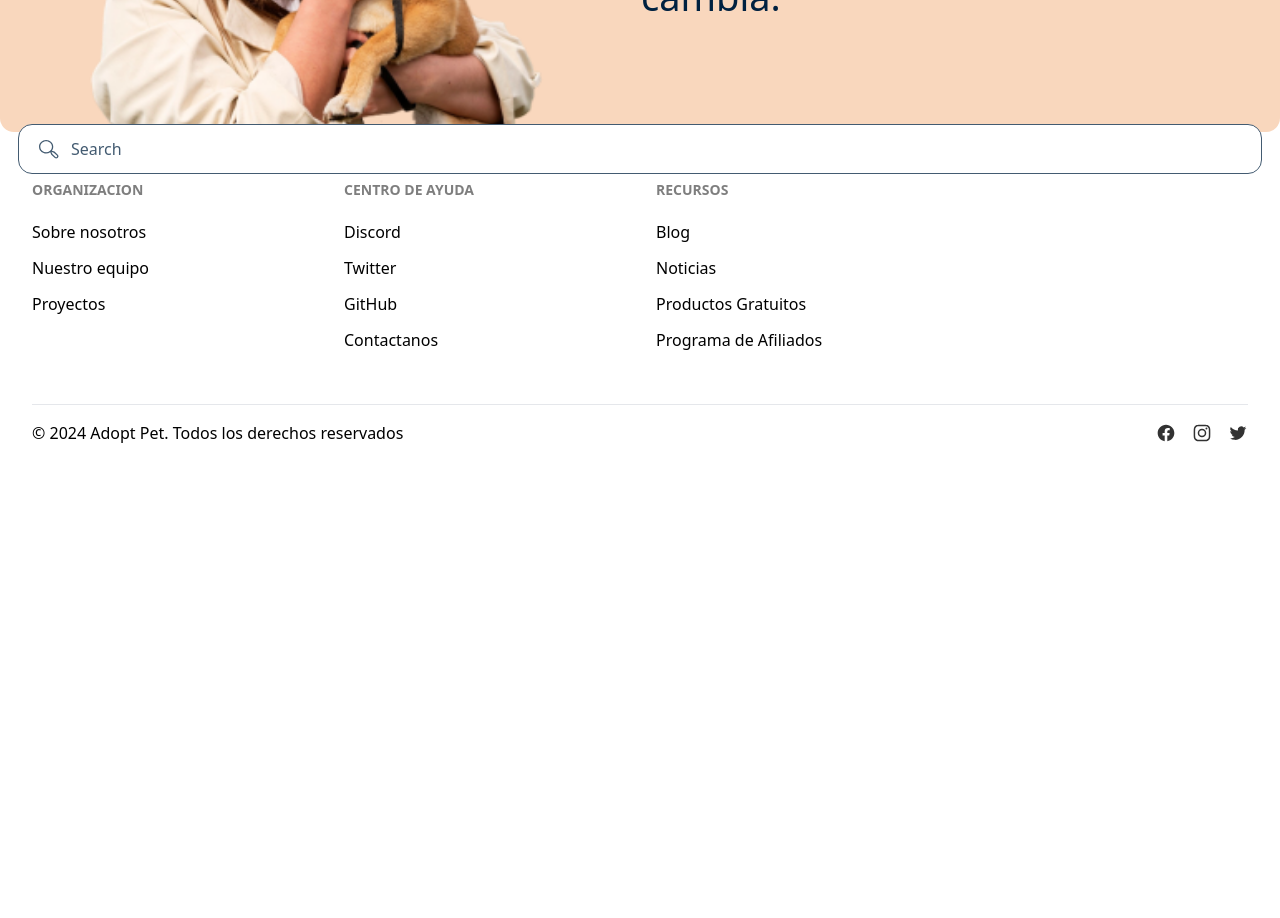
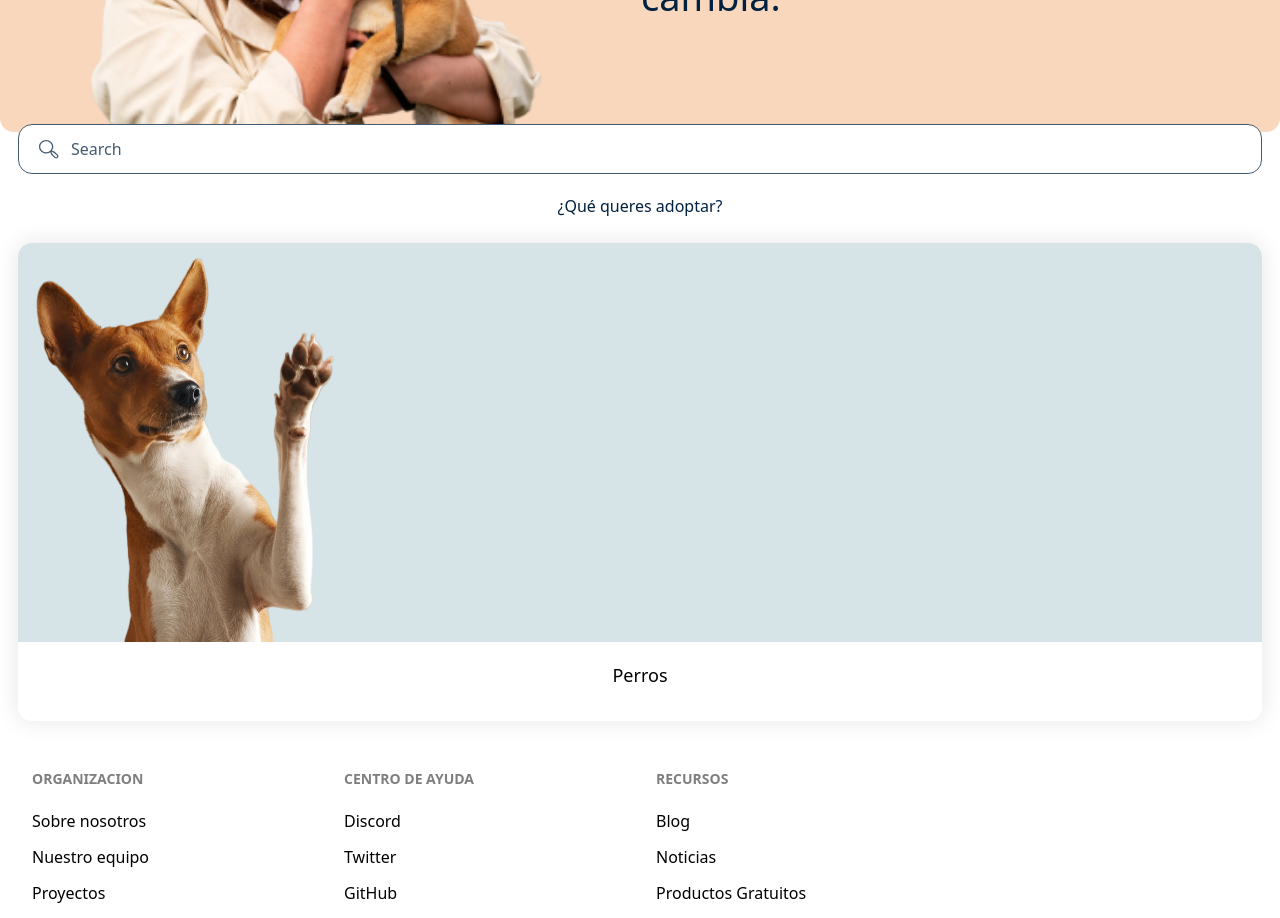
Before and after one commit to No-Country-simulation/c19-57-n-python-react, a React (Vite) app: page / in a window 1280 px wide. Shown: the part 360-1278 px from the top of the page. Before the commit the page ends 821 px from the top, so only its background shows below. Built offline with nearby package versions, Linux system fonts and the light colour scheme; no server answers.

Commit message:
feat: Add adoption category for dogs on home page

```diff
--- a/src/pages/Home/Home.jsx
+++ b/src/pages/Home/Home.jsx
@@ -8,6 +8,13 @@ const Home = () => {
       <Hero />
       <div className='mx-[18px] relative'>
         <SearchBar />
+        <h2 className='pt-[62px] text-center text-[#002140]'>¿Qué queres adoptar?</h2>
+        <div className='rounded-[14px] overflow-hidden mt-[25px] shadow-[0_0_25px_0_#0000001A] pb-8'>
+          <div className='bg-[#D6E4E8]'>
+            <img src="/dog.png" alt="A dog" />
+          </div>
+          <h3 className='text-center text-[18px] pt-5'>Perros</h3>
+        </div>
       </div>
     </div>
   )
```
Also changed, not shown: public/dog.png (added).
